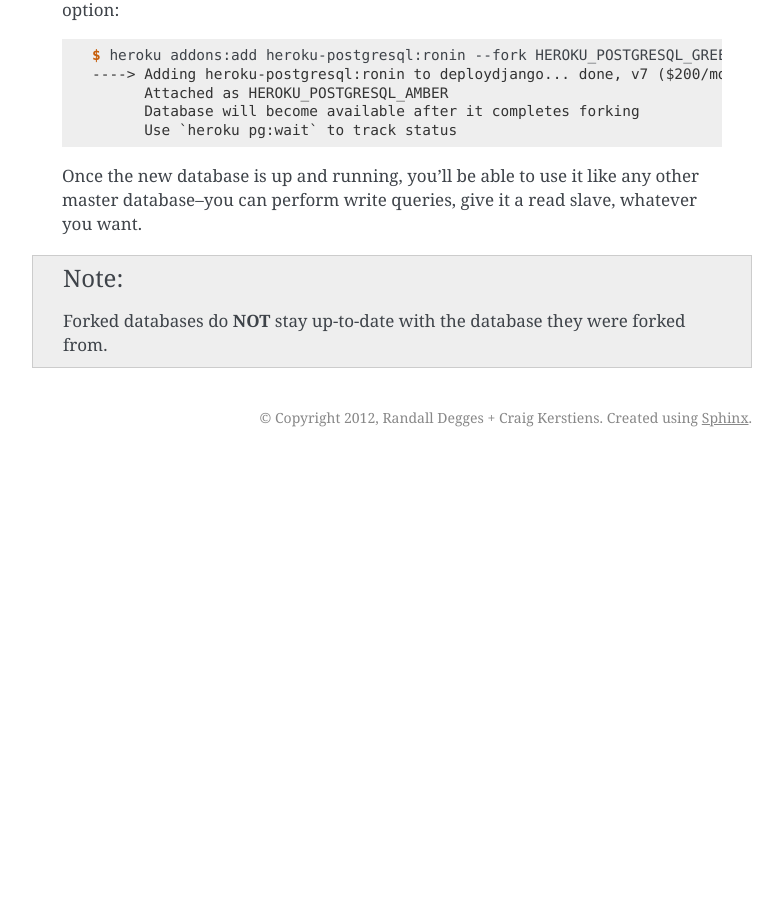
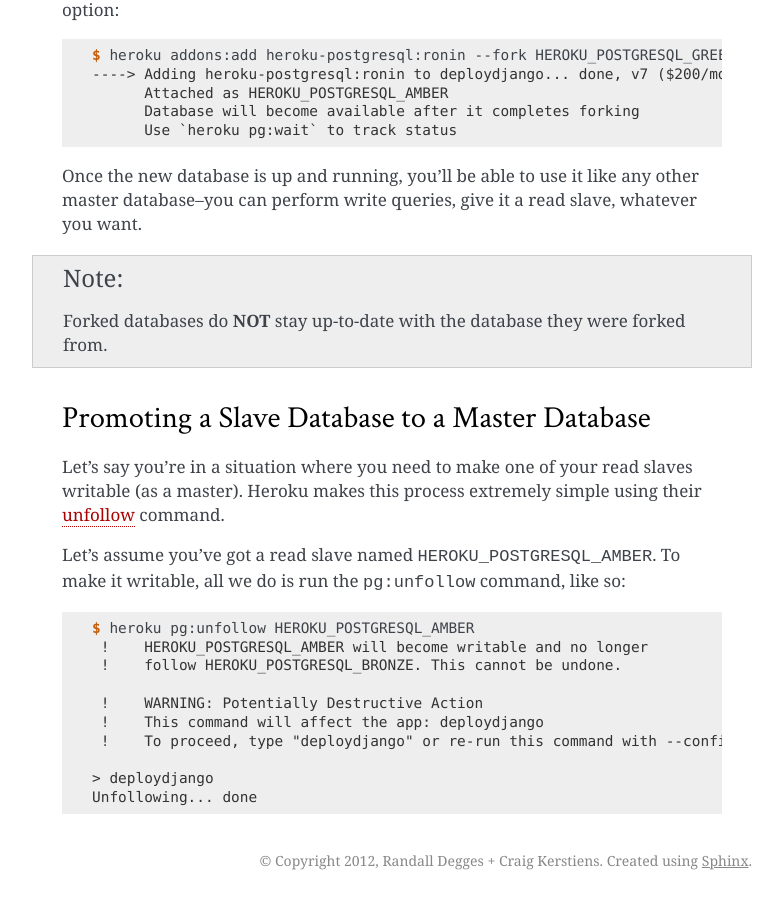
Before and after one commit to perryyo/deploydjango.com, a Sphinx documentation site: the page built from source/postgresql/advanced.rst, in a window 1280 px wide and 900 px high, scrolled down 1130 px. Shown: the whole window, without its empty margins (358-1141 px from the left). Built offline with Sphinx 7.4.7, drawn with Linux system fonts in a browser that asks for light colours; before the commit the page ends 1587 px from its top, so only the background shows below that; some of the changed text lies outside the part shown.

Commit message:
Adding section on making read slaves writable.

```diff
--- a/source/postgresql/advanced.rst
+++ b/source/postgresql/advanced.rst
@@ -73,3 +73,28 @@
 
     Forked databases do **NOT** stay up-to-date with the database they were
     forked from.
+
+
+Promoting a Slave Database to a Master Database
+***********************************************
+
+Let's say you're in a situation where you need to make one of your read slaves
+writable (as a master). Heroku makes this process extremely simple using their
+`unfollow <https://devcenter.heroku.com/articles/heroku-postgresql#unfollow>`_
+command.
+
+Let's assume you've got a read slave named ``HEROKU_POSTGRESQL_AMBER``. To make
+it writable, all we do is run the ``pg:unfollow`` command, like so:
+
+.. code-block:: console
+
+    $ heroku pg:unfollow HEROKU_POSTGRESQL_AMBER
+     !    HEROKU_POSTGRESQL_AMBER will become writable and no longer
+     !    follow HEROKU_POSTGRESQL_BRONZE. This cannot be undone.
+
+     !    WARNING: Potentially Destructive Action
+     !    This command will affect the app: deploydjango
+     !    To proceed, type "deploydjango" or re-run this command with --confirm deploydjango
+
+    > deploydjango
+    Unfollowing... done
```
